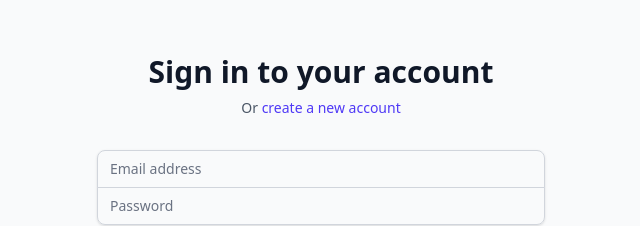
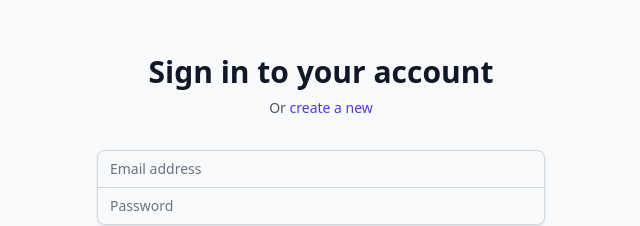
Before and after one commit to CoderStartup/featuresay, a Next.js app: page /login in a window 1280 px wide. Shown: the part 167-393 px from the top of the page, without its empty margins (319-959 px from the left). Built offline with nearby package versions, Linux system fonts and the light colour scheme.

Commit message:
Update page.tsx

```diff
--- a/src/app/(auth)/login/page.tsx
+++ b/src/app/(auth)/login/page.tsx
@@ -13,7 +13,7 @@ export default function LoginPage() {
           <p className="mt-2 text-center text-sm text-gray-600">
             Or{' '}
             <Link href="/register" className="font-medium text-indigo-600 hover:text-indigo-500">
-              create a new account
+              create a new
             </Link>
           </p>
         </div>
```
